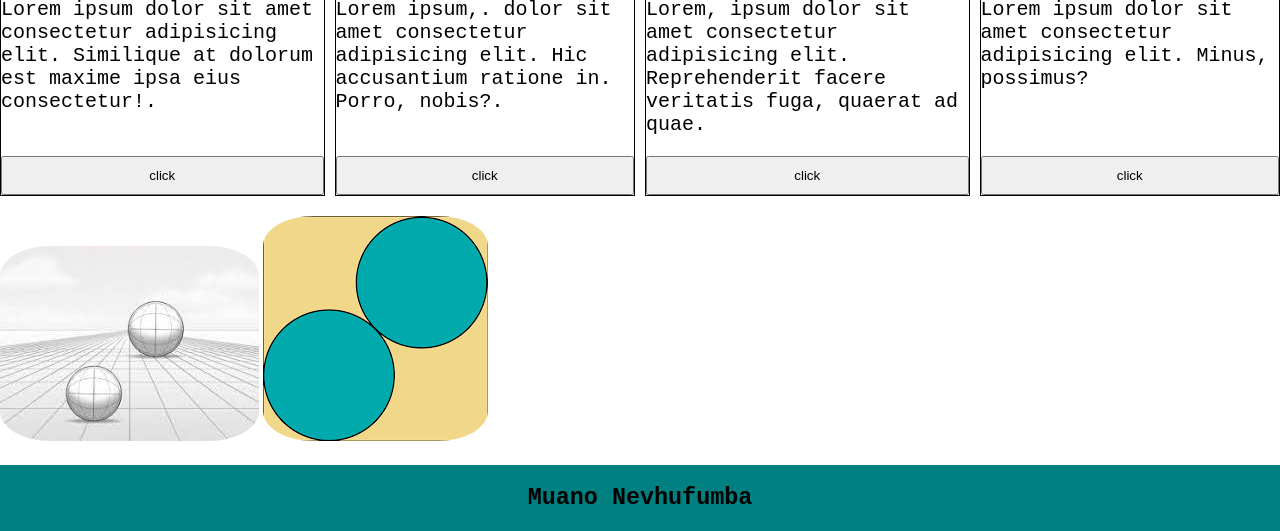
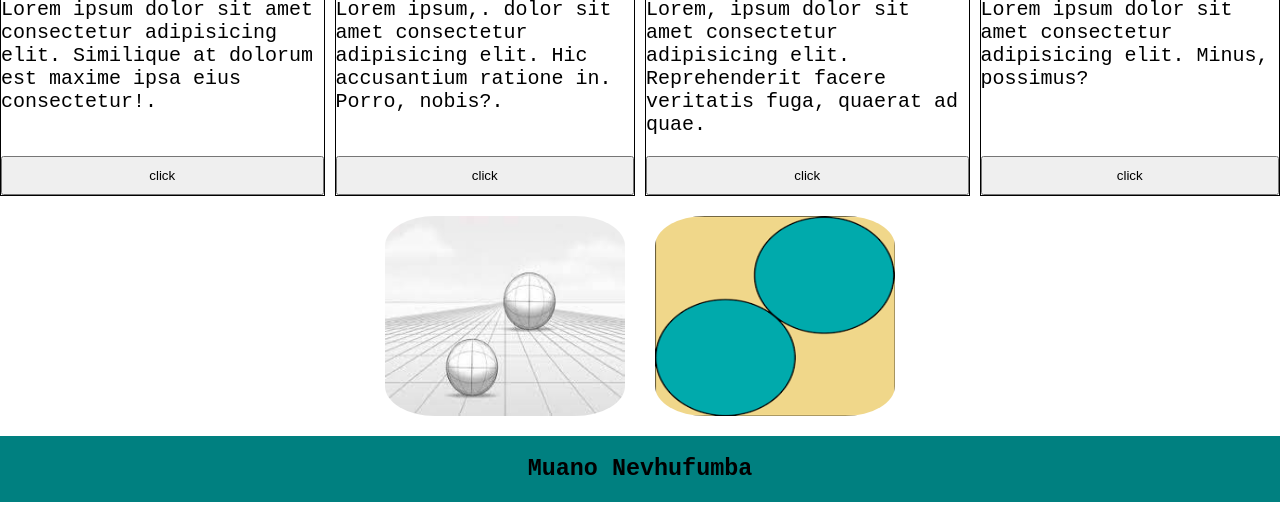
Before and after one commit to muano30/html-and-css2, a plain HTML site: page index.html in a window 1280 px wide. Shown: the part 286-817 px from the top of the page. Drawn offline with Linux system fonts and the light colour scheme.

Commit message:
css2 changes

```diff
--- a/styles.css
+++ b/styles.css
@@ -57,9 +57,9 @@ h1 {
 
  .img {
 
-   /* display: flex;
+   display: flex;
    grid-template-columns: auto auto;
-   justify-content: center;  */
+   justify-content: center;
     gap: 30px;
      width: 100%;
     height: 100%;
@@ -70,8 +70,8 @@ img {
   border-radius: 50px;
    padding-bottom: 20px;
    padding-top: 20px;
-
-
+  height:15em;
+  width: 15em;
 
 }
 
```
